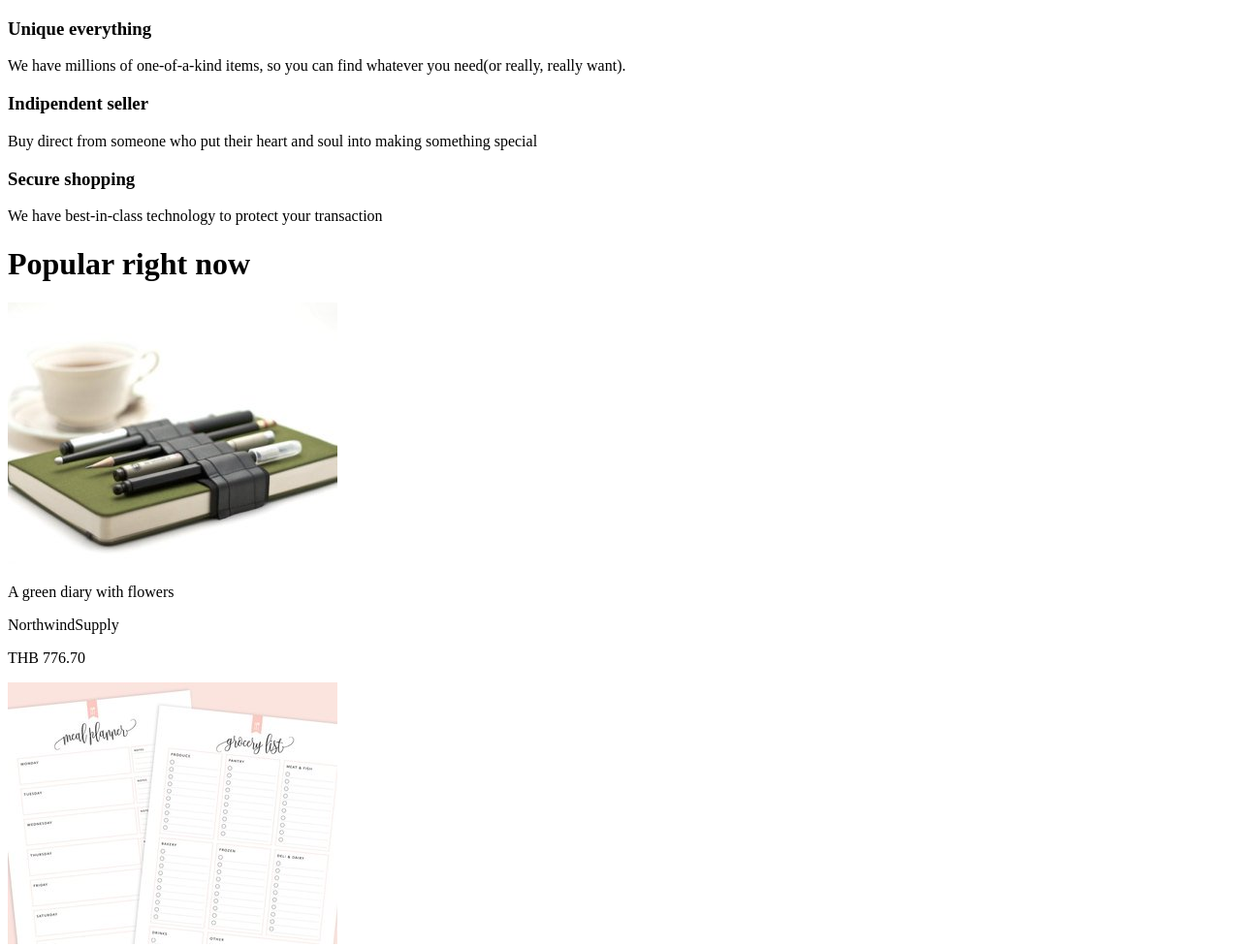
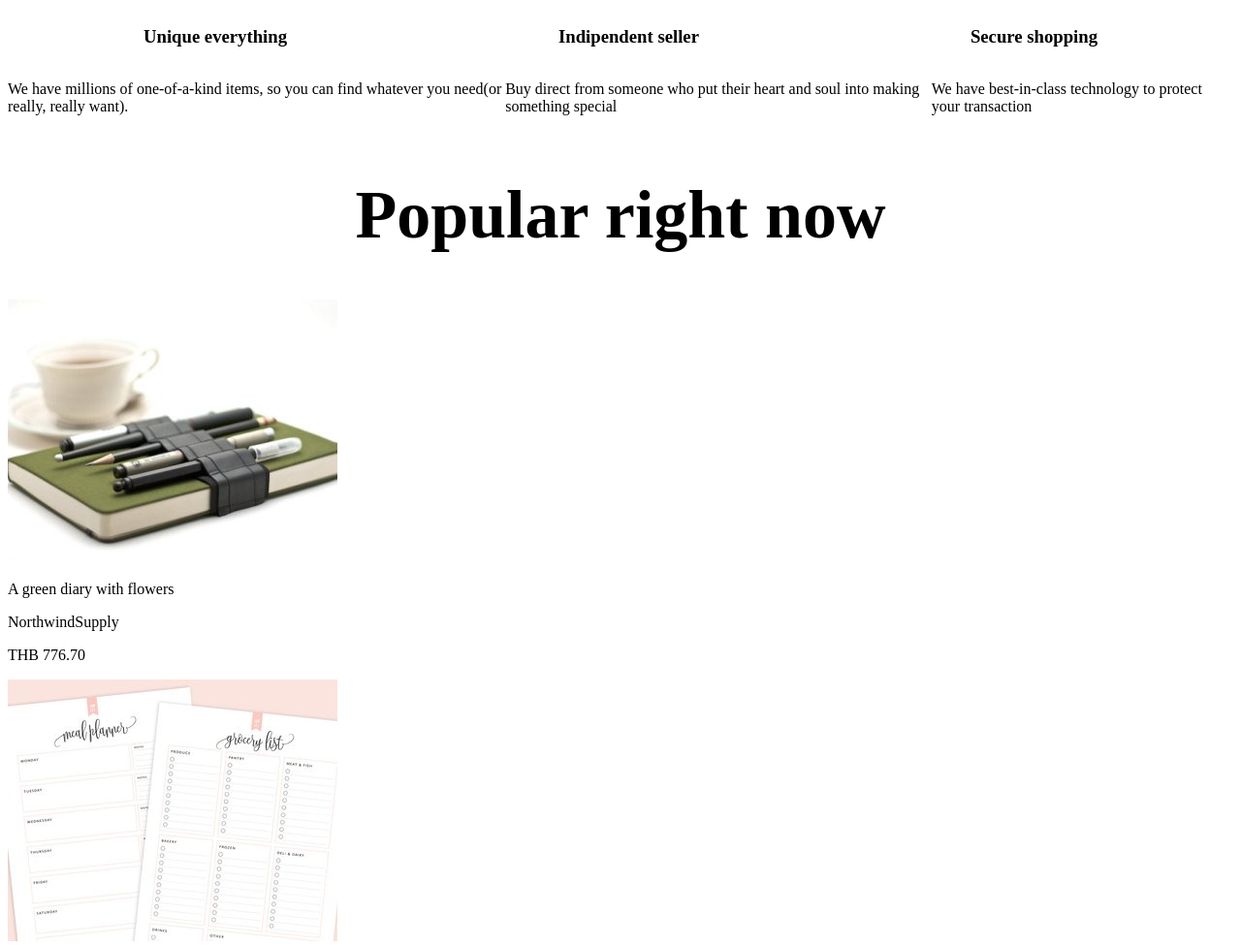
Before and after one commit to StefanoSilv/Etsy, a website: page client/marketshop.html in a window 1280 px wide. Shown: the top 977 px of the page at 97% size. Drawn offline with Linux system fonts and the light colour scheme.

Commit message:
Switching to flexboxes

```diff
--- a/client/marketshop.html
+++ b/client/marketshop.html
@@ -6,15 +6,20 @@
 	</head>
 	<body>
 		<!-- The header section -->
+		<div class="header-flex">
 		<div class="header"><h3>Unique everything</h3></div>
+		<div class="header"><h3>Indipendent seller</h3></div>
+		<div class="header"><h3>Secure shopping</h3></div>
+		</div>
+
+		<div class="sub-header-flex">
 		<div class="sub-header"><p>We have millions of one-of-a-kind items, so you can find whatever you need(or really, really want).</p></div>
-		<div class="header"><h3>Indipendent seller</h3></div>
 		<div class="sub-header"><p>Buy direct from someone who put their heart and soul into making something special</p></div>
-		<div class="header"><h3>Secure shopping</h3></div>
 		<div class="sub-header"><p>We have best-in-class technology to protect your transaction</p></div>
+		</div>
 
 		<!-- The main title -->
-		<div class="main title"><h1>Popular right now</h1></div>
+		<div class="main_title"><h1>Popular right now</h1></div>
 
 		<!-- The popular items -->
 		<div class="pictures"><img src="1.jpg" alt="A green diary with flowers"></div>
--- a/client/style.css
+++ b/client/style.css
@@ -0,0 +1,15 @@
+.header-flex{
+	display: flex;
+	justify-content: space-around;
+}
+
+.sub-header-flex{
+	display: flex;
+	justify-content: space-around;
+}
+
+.main_title{
+	font-size: 35px;
+	text-align: center;
+
+}
```
